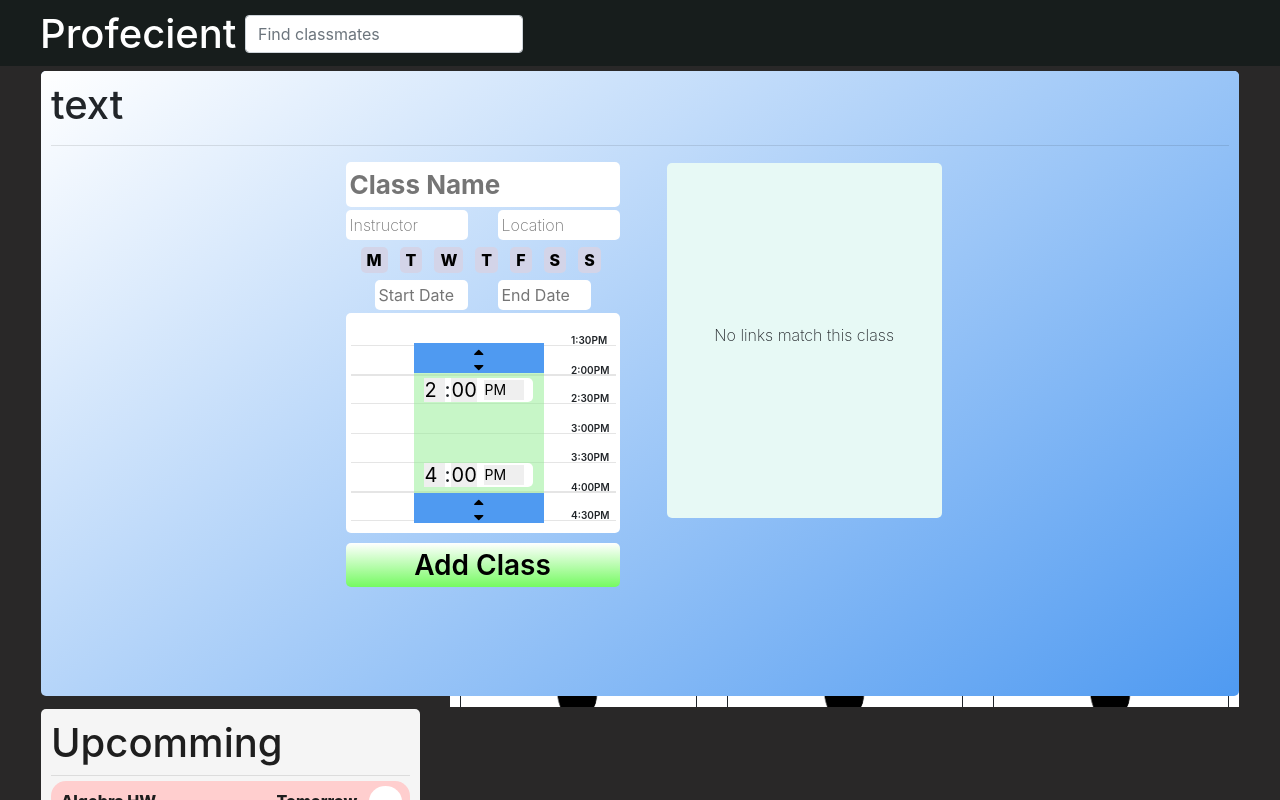
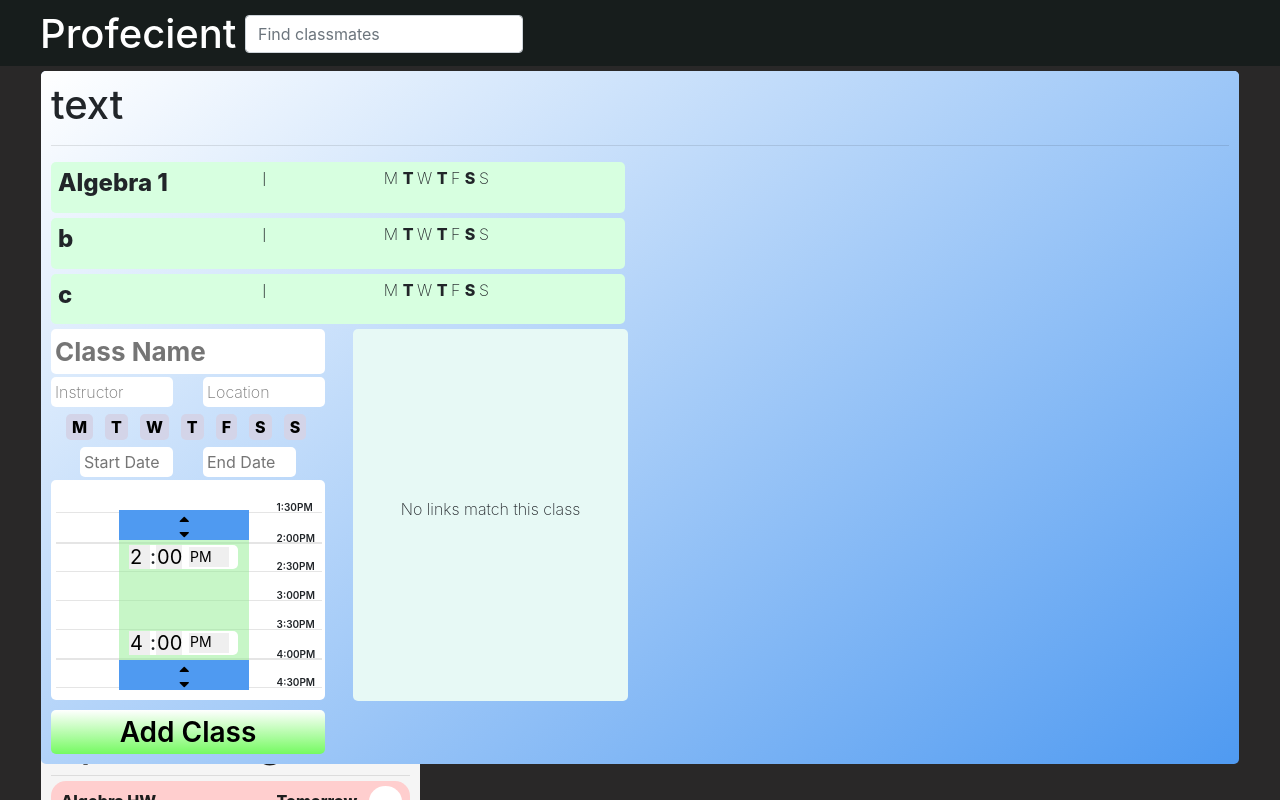
Before and after one commit to keefmanhack/Profecient_V2, a React (Create React App) app: page / in a window 1280 px wide. Shown: the top 800 px of the page. Built offline with nearby package versions, Linux system fonts and the light colour scheme.

Commit message:
smester creator updates

```diff
--- a/public/index.html
+++ b/public/index.html
@@ -34,7 +34,7 @@
     <script src="https://code.jquery.com/ui/1.12.1/jquery-ui.js"></script>
     <script>
       $( function() {
-        $( ".datepicker" ).datepicker();
+        $(".datepicker").datepicker();
       } );
     </script>
     <!-- END JQUERY UI -->
--- a/public/stylesheets/semester-creator.css
+++ b/public/stylesheets/semester-creator.css
@@ -7,7 +7,7 @@
     position: absolute;
     top: 0;
     width: 100%;
-    height: 625px;
+    min-height: 625px;
     padding: 10px;
     border-radius: 5px;
 }
@@ -65,6 +65,14 @@
     border-radius: 5px;
     margin-bottom: 5px;
     position: relative;
+    cursor: pointer;
+    border: 2px solid transparent;
+    transition: .3s;
+}
+
+.class-item:hover{
+    opacity: .8;
+    border: 2px solid #4F9AF1;
 }
 
 .class-item button{
@@ -77,6 +85,7 @@
     width: 45px;
     height: 46px;
     border-radius: 5px;
+    border: none;
 }
 
 .class-item h3{
@@ -125,8 +134,7 @@
 .class-editor{
     width: 274px;
     display: inline-block;
-    position: relative;
-    left: 25%;
+
 }
 
 .class-editor .instruct-loc input{
@@ -153,11 +161,8 @@ input{
     background: #e7f9f5;
     border-radius: 5px;
     padding: 5px;
-    height: 355px;
+    height: 372px;
     overflow: scroll;
-    position: relative;
-    top: -57px;
-    left: 29%;
 }
 
 .suggested-links p{
--- a/src/Semester Creator/SemesterCreator.js
+++ b/src/Semester Creator/SemesterCreator.js
@@ -1,7 +1,8 @@
 import React from 'react';
 import StartEndTime from './StartEndTimeComp/StartEndTime';
-import {BackInOut_HandleState, FadeInOut_HandleState} from '../CustomTransition';
+import {BackInOut_HandleState, FadeInOut_HandleState, FadeRight_HandleState} from '../CustomTransition';
 import SuggestedLinksContainer from './SuggestedLinks/SuggestedLinksContainer';
+import {checkDateDif, checkDate} from './helperFunc';
 
 class SemesterCreator extends React.Component{
 	constructor(props){
@@ -10,7 +11,50 @@ class SemesterCreator extends React.Component{
 		this.state ={
 			semData: {
 				name: null,
-				classData: [],
+				classData: [
+					{
+						name: 'Algebra 1',
+						instructor: 'l',
+						location: 'g',
+						daysOfWeek: [false, true, false, true, false, true, false],
+						time: {
+							start: '2:00PM',
+							end: '4:00PM',
+						},
+						date: {
+							start: '10/12/2020',
+							end: '10/12/2021',
+						}
+					},
+					{
+						name: 'b',
+						instructor: 'l',
+						location: 'g',
+						daysOfWeek: [false, true, false, true, false, true, false],
+						time: {
+							start: '2:00PM',
+							end: '4:00PM',
+						},
+						date: {
+							start: '10/12/2020',
+							end: '10/12/2021',
+						}
+					},
+					{
+						name: 'c',
+						instructor: 'l',
+						location: 'g',
+						daysOfWeek: [false, true, false, true, false, true, false],
+						time: {
+							start: '2:00PM',
+							end: '4:00PM',
+						},
+						date: {
+							start: '10/12/2020',
+							end: '10/12/2021',
+						}
+					},
+				],
 			},
 			currentClass: {
 				name: null,
@@ -25,6 +69,23 @@ class SemesterCreator extends React.Component{
 					start: null,
 					end: null,
 				}
+			},
+			editMode: false,
+			selectedIndex: null,
+		}
+
+		this.currentClass_default = {
+			name: null,
+			instructor: null,
+			location: null,
+			daysOfWeek: [],
+			time: {
+				start: '2:00PM',
+				end: '4:00PM',
+			},
+			date: {
+				start: null,
+				end: null,
 			}
 		}
 	}
@@ -63,71 +124,104 @@ class SemesterCreator extends React.Component{
 
 		this.setState({
 			semData: semData_copy,
+			currentClass: this.currentClass_default,
+		})
+	}
+
+	removeClassItem(i){
+		let semData_copy = this.state.semData;
+		semData_copy.classData.splice(i, 1);
+
+		this.setState({
+			semData: semData_copy,
+		})
+		console.log(this.state.semData)
+	}
+
+	classItemSelected(i){
+		const classData_copy = this.state.semData.classData[i]
+
+		this.setState({
+			editMode: true,
+			selectedIndex: i,
+			currentClass: classData_copy,
 		})
 	}
 
 	render(){
+		const classItems = this.state.semData.classData.map((data, index) =>
+			<ClassItem
+				key={index}
+				i={index}
+				itemSelected={(i) => this.classItemSelected(i)}
+				removeClassItem={(i) => this.removeClassItem(i)}
+				data={data}
+				selected={index === this.state.selectedIndex ? true: false}
+			/>
+		);
 		return(
 			<div className='semester-creator-container'>
 				<div>
 					<h1>{this.state.semData.name} text</h1>
 					<hr/>
+				<div className='row'>
+					<div className='col-lg-6'>
+						<FadeInOut_HandleState condition={this.state.semData.classData.length>0}>
+							<div className='class-item-container'>
+								{classItems}
+							</div>
+						</FadeInOut_HandleState>
 
+						<div className='row'>
+							<div className='col-lg-6'>
 								<ClassEditor
-							style={this.state.semData.classData.length>0 ? classEditorNewPos: null}
 									setTime={(key, time) => this.setTime(key, time)}
 									updateCurrent={(key, text) => this.updateCurrent(key, text)}
-							time={this.state.currentClass.time}
+									currentClass={this.state.currentClass}
 									addClass={(val) => this.addClass(val)}
+									editMode={this.state.editMode}
 								/>
+							</div>
+							<div className='col-lg-6'>
+								<SuggestedLinksContainer
+									currentClass={this.state.currentClass}
 
-						<SuggestedLinksContainer currentClass={this.state.currentClass}/>
+								/>
+							</div>
+						</div>
+					</div>
+					<div className='col-lg-6'>
+
+					</div>
+				</div>
+
+
+
+
+
 				</div>
 			</div>
 		);
 	}
 }
 
-const classEditorNewPos={
-    left: 0,
-	top: 100,
-}
+// const classEditorNewPos={
+//     left: 0,
+// 	top: 100,
+// 	transition: '.3s',
+// }
+
+// const suggLinksNewPos={
+// 	left: 10,
+//     top: 61,
+//     transition: '.3s',
+// }
 
 class ClassEditor extends React.Component{
 	constructor(props){
 		super(props);
 
 		this.state = {
-			buttons: [
-				{
-					text: 'M',
-					selected: false,
-				},
-				{
-					text: 'T',
-					selected: false,
-				},
-				{
-					text: 'W',
-					selected: false,
-				},
-				{
-					text: 'T',
-					selected: false,
-				},
-				{
-					text: 'F',
-					selected: false,
-				},
-				{
-					text: 'S',
-					selected: false,
-				},
-				{
-					text: 'S',
-					selected: false,
-				}
-			],
 			errors: {
 				className: false,
 				instructor: false,
@@ -138,6 +232,10 @@ class ClassEditor extends React.Component{
 			daysOfWeek_error: false,
 		}
 
+		this.days = ['M', 'T', 'W', 'T', 'F', 'S', 'S'];
+
+
+
 		this.className = React.createRef();
 		this.instructor = React.createRef();
 		this.location = React.createRef();
@@ -145,42 +243,49 @@ class ClassEditor extends React.Component{
 		this.endDate = React.createRef();
 	}
 
-	toggleSelected(i){
-		const buttons_Copy = this.state.buttons;
-
-		buttons_Copy[i].selected = !buttons_Copy[i].selected;
-
-		this.setState({
-			buttons: buttons_Copy,
-		})
-	}
-
 	addClass(){
 		const error = this.checkErrors();
 
 		if(!error){
 			let daysOfWeek = [];
-
-			this.state.buttons.forEach((x) => {
-				daysOfWeek.push(x.selected);
-			});
+			let buttons_Copy = this.state.buttons;
 
 			const returnVal = {
 				name: this.className.current.value,
 				instructor: this.instructor.current.value,
 				location: this.location.current.value,
-				daysOfWeek: daysOfWeek,
+				daysOfWeek: this.props.currentClass.daysOfWeek,
 				date: {
 					start: this.startDate.current.value,
 					end: this.endDate.current.value,
 				},
 				time: {
-					start: this.props.time.start,
-					end: this.props.time.end,
+					start: this.props.currentClass.time.start,
+					end: this.props.currentClass.time.end,
 				}
 			}
 			this.props.addClass(returnVal);
+
+			this.resetInputs();
+			this.setState({
+				buttons: buttons_Copy,
+			})
 		}
+	}
+
+	resetInputs(){
+		this.className.current.value = '';
+		this.instructor.current.value = '';
+		this.location.current.value = '';
+		this.startDate.current.value = '';
+		this.endDate.current.value = '';
+	}
+
+	toggleSelected(i){
+		let daysOfWeek_copy = this.props.currentClass.daysOfWeek;
+		daysOfWeek_copy[i] = !daysOfWeek_copy[i];
+
+		this.props.updateCurrent('daysOfWeek', daysOfWeek_copy);
 	}
 
 	checkErrors(){
@@ -200,8 +305,8 @@ class ClassEditor extends React.Component{
 		//check day buttons
 		let daysOfWeek_error_copy = this.state.daysOfWeek_error;
 		let ct =0;
-		this.state.buttons.forEach((x) =>{
-			if(x.selected){
+		this.props.currentClass.daysOfWeek.forEach((x) =>{
+			if(x){
 				ct++;
 			}
 		})
@@ -213,36 +318,22 @@ class ClassEditor extends React.Component{
 		}
 
 		//checkDate
-		const startArr = this.startDate.split('/');
-		const endArr = this.endDate.split('/');
-		const monthToDays ={
-			1: 31,
-			2: 29,
-			3: 31,
-			4: 30,
-			5: 31,
-			6: 30,
-			7: 31,
-			8: 31,
-			9: 30,
-			10: 31,
-			11: 30,
-			12: 31,
+		const startArr = this.startDate.current.value.split('/');
+		const endArr = this.endDate.current.value.split('/');
+
+		if(checkDate(startArr)){
+			if(checkDate(endArr)){
+				if(!checkDateDif(startArr, endArr)){
+					errors_copy.endDate = true;
+					error=true;
 				}
-
-		if(startArr.length !==3 || endArr.length !== 3){
-			//SET ERROR
 			}else{
-			if(parseInt(startArr[0]) > 0 && parseInt(startArr[0]) < 13){
-				const month = parseInt(startArr[0]);
-				const day = parseInt(startArr[1]);
-
-				if(day > 0 && day <= monthToDays[month]){
-					if(parseInt(startArr[2]) !== Nan){
-
+				errors_copy.endDate = true;
+				error=true;
 			}
-				}
-			}
+		}else{
+			errors_copy.startDate = true;
+			error=true;
 		}
 
 
@@ -253,16 +344,28 @@ class ClassEditor extends React.Component{
 		return error;
 	}
 
+	setInputVals(val){
+		this.className.current.value = val.name;
+		this.instructor.current.value = val.instructor;
+		this.location.current.value = val.location;
+		this.startDate.current.value = val.date.start;
+		this.endDate.current.value = val.date.end;
+	}
+
 	render(){
-		const dayButtons = this.state.buttons.map((data, index) =>
+		const dayButtons = this.days.map((data, index) =>
 			<DayButton
-				text={data.text}
+				text={data}
 				i={index}
 				key={index}
 				toggleSelected={(i) => this.toggleSelected(i)}
-				selected={this.state.buttons[index].selected}
+				selected={this.props.currentClass.daysOfWeek[index]}
 			/>
 		)
+
+		if(this.props.editMode){
+			this.setInputVals(this.props.currentClass);
+		}
 
 		return(
 			<div style={this.props.style} className='class-editor'>
@@ -323,10 +426,16 @@ class ClassEditor extends React.Component{
 				</div>
 
 				<StartEndTime
-					time={this.props.time}
+					time={this.props.editMode ? {start: this.props.currentClass.time.start, end: this.props.currentClass.time.end} : this.props.currentClass.time}
 					setTime={(key, time) => this.props.setTime(key, time)}
 				/>
+				<FadeInOut_HandleState condition={!this.props.editMode}>
 					<button onClick={() => this.addClass()} className='add-class'>Add Class</button>
+				</FadeInOut_HandleState>
+				<FadeInOut_HandleState condition={this.props.editMode}>
+					<button onClick={() => this.addClass()} className='add-class'>Update Class</button>
+				</FadeInOut_HandleState>
+
 			</div>
 		);
 	}
@@ -337,7 +446,8 @@ function DayButton(props){
 		<button
 			onClick={(i) => props.toggleSelected(props.i)}
 			className={props.selected ? 'selected' : null}
-		>{props.text}</button>
+		>{props.text}
+		</button>
 	);
 }
 
@@ -362,26 +472,56 @@ class NameSemester extends React.Component{
 	}
 }
 
-function ClassItem(props){
+class ClassItem extends React.Component{
+	constructor(props){
+		super(props);
+
+		this.state ={
+			mouseOver: false
+		}
+
+		this.days = ['M', 'T', 'W', 'T', 'F', 'S', 'S'];
+	}
+
+	toggleMouseOver(isMouseOver){
+		this.setState({
+			mouseOver: isMouseOver,
+		})
+	}
+
+
+	render(){
+		const daySpans = this.days.map((day, index)=>
+			<span style={this.props.data.daysOfWeek[index] ? {fontWeight: 800}: {fontWeight: 200}} key={index}> {day} </span>
+		);
 		return(
-		<div className='class-item'>
+			<div
+				style={this.props.selected ? {border: '2px solid #4F9AF1', transition: '.3s'} : null}
+				onClick={() => this.props.itemSelected(this.props.i)}
+				onMouseEnter={() => this.toggleMouseOver(true)}
+				onMouseLeave={() => this.toggleMouseOver(false)}
+				className='class-item'
+			>
 				<div className='row'>
 					<div className='col-lg-3'>
-					<h1>Algebra</h1>
+						<h1>{this.props.data.name}</h1>
 					</div>
 					<div className='col-lg-3'>
-					<h2>Dr. Lee</h2>
+						<h2>{this.props.data.instructor}</h2>
 					</div>
 					<div className='col-lg-4'>
-					<h3>M T W Th F S S</h3>
+						<h3>{daySpans}</h3>
 					</div>
 					<div className='col-lg-2'>
 
 					</div>
 				</div>
-			<button><i class="fas fa-trash"></i></button>
+				<FadeRight_HandleState condition={this.state.mouseOver}>
+					<button onClick={() => this.props.removeClassItem(this.props.i)}><i class="fas fa-trash"></i></button>
+				</FadeRight_HandleState>
 			</div>
 		)
 	}
+}
 
 export default SemesterCreator;
--- a/src/Semester Creator/SuggestedLinks/SuggestedLinksContainer.js
+++ b/src/Semester Creator/SuggestedLinks/SuggestedLinksContainer.js
@@ -76,7 +76,7 @@ class SuggestedLinksContainer extends React.Component{
 			this.props.currentClass.name && this.props.currentClass.name===data.name ? <Link data={data} key={index}/> : null
 		)
 		return(
-			<div className='suggested-links'>
+			<div style={this.props.style} className='suggested-links'>
 				<FadeInOut_HandleState condition={links[0] !== null}>
 					<React.Fragment>
 						{links}
--- /dev/null
+++ b/src/Semester Creator/helperFunc.js
@@ -0,0 +1,45 @@
+export function checkDateDif(startArr, endArr){
+	if(parseInt(endArr[2]) - parseInt(startArr[2]) >= 1){
+		return true;
+	}else if(parseInt(endArr[2]) - parseInt(startArr[2]) ===0){
+		if(parseInt(endArr[0]) - parseInt(startArr[0]) >= 1){
+			return true;
+		}else if(parseInt(endArr[0]) - parseInt(startArr[0]) ===0){
+			if(parseInt(endArr[1]) - parseInt(startArr[1]) >0){
+				return true;
+			}
+		}
+	}
+	return false;
+}
+
+export function checkDate(arr){
+	const monthToDays ={
+		1: 31,
+		2: 29,
+		3: 31,
+		4: 30,
+		5: 31,
+		6: 30,
+		7: 31,
+		8: 31,
+		9: 30,
+		10: 31,
+		11: 30,
+		12: 31,
+	}
+
+	if(arr.length===3){
+		if(parseInt(arr[0]) > 0 && parseInt(arr[0]) < 13){
+			const month = parseInt(arr[0]);
+			const day = parseInt(arr[1]);
+
+			if(day > 0 && day <= monthToDays[month]){
+				if(parseInt(arr[2]) !== 'Nan' && arr[2].length === 4){
+					return true;
+				}
+			}
+		}
+	}
+	return false;
+}
```
Also changed, not shown: src/CustomTransition.js (+19 -0 lines). Lines whose indentation alone changed are shown as unchanged.
